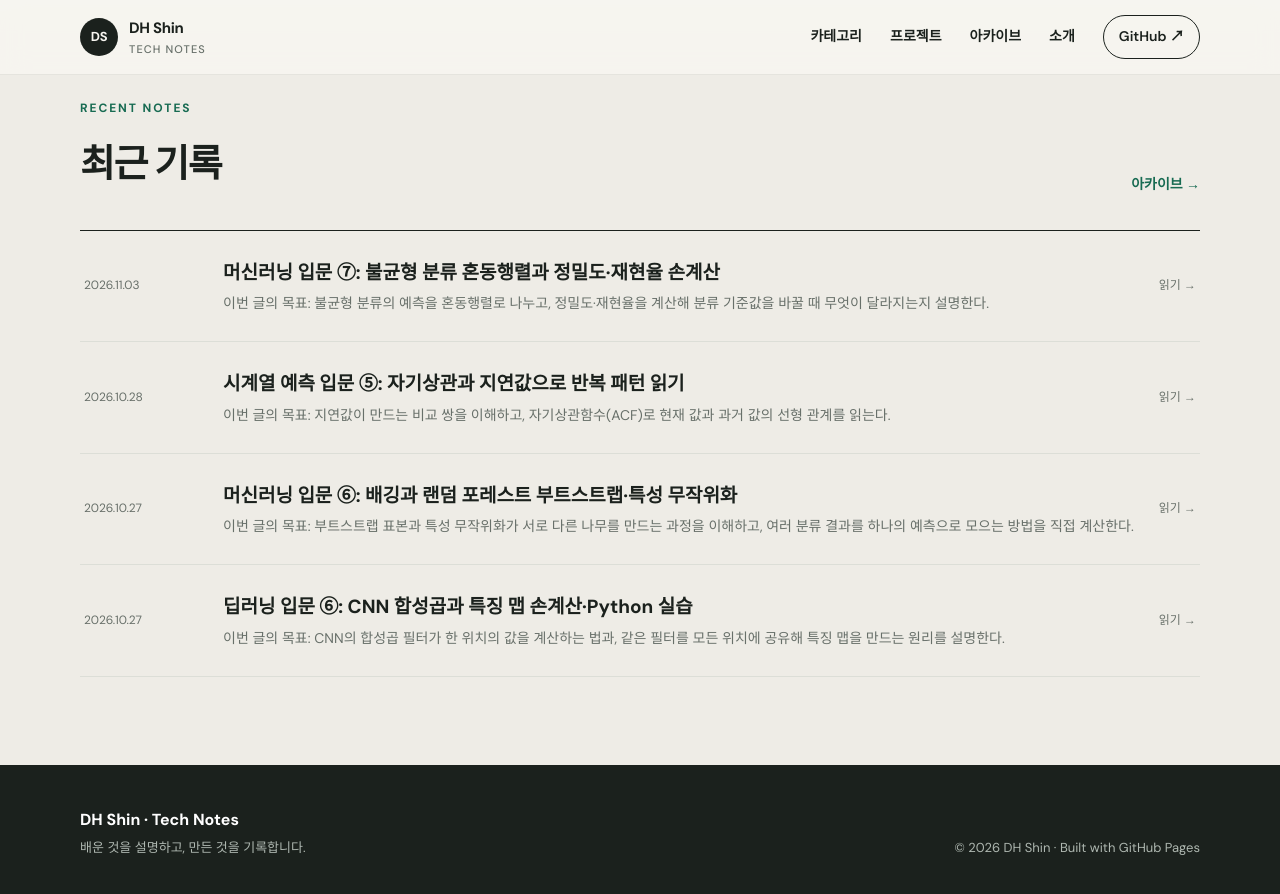
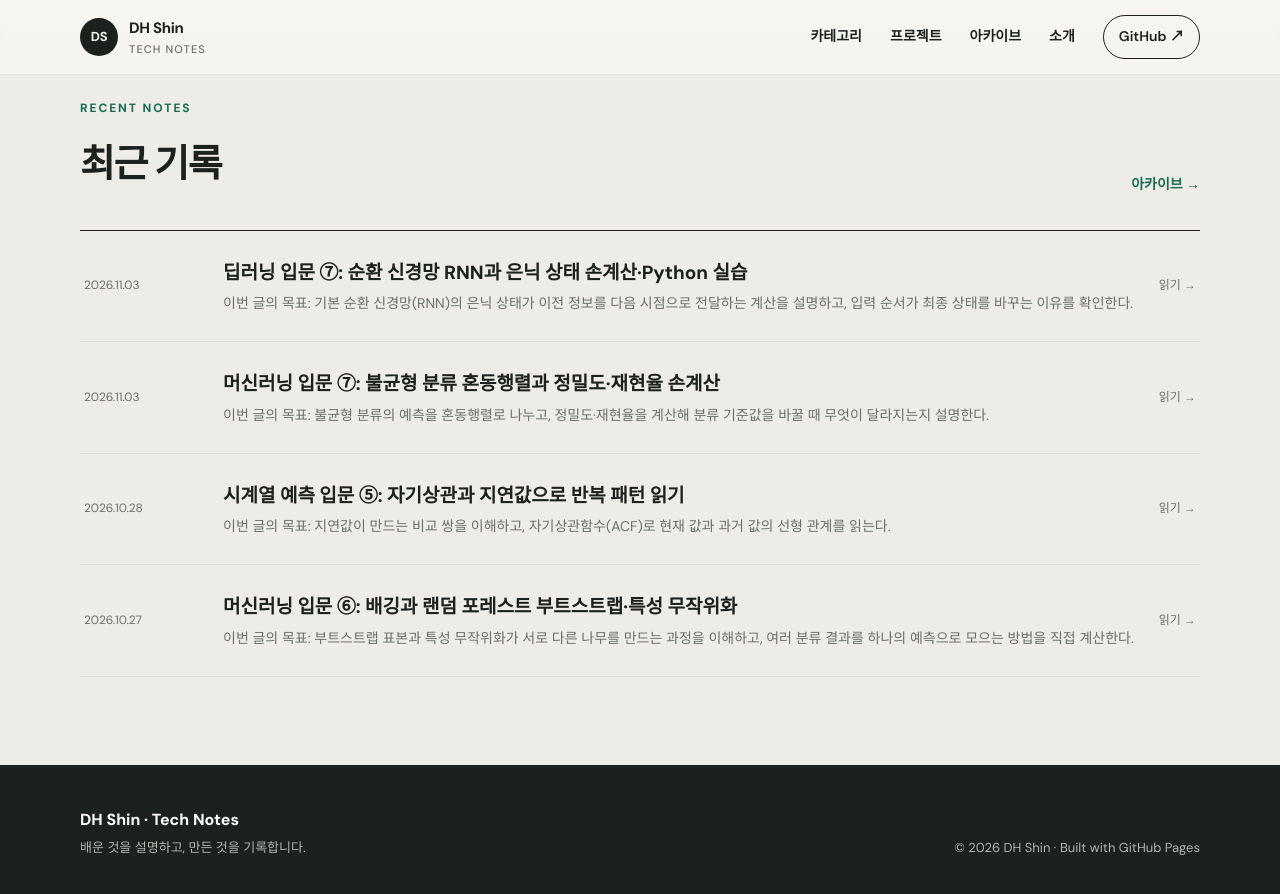
Before and after one commit to dhshin96/dhshin96.github.io, a Jekyll site: the page built from index.html, in a window 1280 px wide and 900 px high, scrolled down 1354 px. Shown: the top 894 px of the window. Built offline with Jekyll 4.4.1, drawn with Linux system fonts in a browser that asks for light colours; some of the changed lines change nothing that is shown.

Commit message:
딥러닝 RNN 은닉 상태 학습 글 추가

````diff
--- a/_posts/2026-10-27-deep-learning-cnn-convolution-feature-map.md
+++ b/_posts/2026-10-27-deep-learning-cnn-convolution-feature-map.md
@@ -147,7 +147,7 @@
 
 ## 다음 글 예고
 
-다음 글에서는 시퀀스 모델을 다룬다. 순서가 있는 입력에서 이전 단계의 정보를 은닉 상태로 전달하는 계산을 작은 숫자로 확인한다.
+다음 글에서는 [순환 신경망(RNN)의 은닉 상태가 이전 정보를 다음 시점으로 전달하는 계산]({{ '/posts/deep-learning-rnn-hidden-state/' | relative_url }})을 작은 숫자로 확인한다.
 
 ## 참고 자료
 
--- /dev/null
+++ b/_posts/2026-11-03-deep-learning-rnn-hidden-state.md
@@ -0,0 +1,141 @@
+---
+title: "딥러닝 입문 ⑦: 순환 신경망 RNN과 은닉 상태 손계산·Python 실습"
+date: 2026-11-03 20:00:00 +0900
+categories: [학습과 모델링]
+tags: [딥러닝, RNN, 순환-신경망, 은닉-상태, 시퀀스, Python]
+description: "순환 신경망(RNN)이 현재 입력과 이전 은닉 상태를 합쳐 순서를 기억하는 계산을 배웁니다. 세 시점의 상태를 손계산하고 순수 Python으로 검산합니다."
+reading_time: 11
+series: "처음 시작하는 딥러닝"
+level: "입문"
+math: true
+---
+
+> **이번 글의 목표:** 기본 순환 신경망(RNN)의 은닉 상태가 이전 정보를 다음 시점으로 전달하는 계산을 설명하고, 입력 순서가 최종 상태를 바꾸는 이유를 확인한다.
+
+입력 `1, 0, 1`을 차례로 넣었더니 은닉 상태는 **0.7616 → 0.3634 → 0.8280**으로 변했다. 둘째 입력이 0이어도 상태가 0으로 사라지지 않는다. 첫 입력의 흔적이 이전 은닉 상태를 통해 남았기 때문이다.
+
+앞 글에서는 [CNN이 같은 필터를 여러 위치에 공유하는 계산]({{ '/posts/deep-learning-cnn-convolution-feature-map/' | relative_url }})을 살펴봤다. RNN도 같은 가중치를 공유하지만, 공간의 여러 위치가 아니라 **시간의 여러 시점**에 반복해서 쓴다.
+
+## 1. 직관: 한 칸짜리 메모장을 다음 시점에 넘긴다
+
+문장, 소리, 센서값처럼 순서가 있는 데이터에서는 현재 값만으로 충분하지 않을 때가 많다. RNN은 시점 $t$의 입력 $x_t$를 처리한 뒤 은닉 상태 $h_t$를 만든다. 이 상태를 현재 출력에 사용할 뿐 아니라 다음 시점의 계산에도 넘긴다.
+
+은닉 상태는 과거 입력을 그대로 저장한 목록이 아니다. 현재 입력과 직전 상태를 정해진 크기의 숫자 벡터로 압축한 결과다. 새 입력이 들어올 때마다 내용이 갱신되므로, 같은 값이라도 앞에 무엇이 왔는지에 따라 다른 상태가 만들어질 수 있다.
+
+예를 들어 은닉 상태의 크기를 4로 정했다면 입력이 열 시점이든 백 시점이든 다음 시점으로 넘기는 값은 네 개다. 시퀀스가 길어져도 메모장 자체가 길어지는 구조는 아니다. 제한된 칸에 새 정보를 계속 섞으므로 무엇을 남기고 잃을지는 가중치와 학습 결과에 달려 있다. 여기서 “기억한다”는 표현은 과거 원본을 꺼내 볼 수 있다는 뜻이 아니라, 이후 계산에 영향을 줄 요약값을 전달한다는 뜻이다.
+
+그림에서는 이해를 위해 입력과 상태를 숫자 하나로 둔다. 실제 RNN에서는 둘 다 벡터이고 가중치는 행렬이지만, “현재 입력과 이전 상태를 합쳐 새 상태를 만든다”는 원리는 같다.
+
+## 2. 기호와 수식: 현재 입력에 이전 상태를 더한다
+
+가장 단순한 RNN의 은닉 상태는 다음처럼 계산할 수 있다.
+
+$$
+h_t=\tanh(W_xx_t+W_hh_{t-1}+b)
+$$
+
+$W_x$는 현재 입력의 영향, $W_h$는 이전 상태의 영향을 조절하는 가중치다. $b$는 편향이고, $\tanh$는 계산 결과를 -1과 1 사이로 누르는 활성화함수다. 첫 시점에는 과거 상태가 없으므로 보통 $h_0=0$에서 시작한다.
+
+중요한 점은 모든 시점에서 같은 $W_x$, $W_h$, $b$를 사용한다는 것이다. 입력 길이가 3에서 30으로 늘어도 시점마다 새 가중치를 만들지 않는다. 대신 이전 상태가 다음 계산에 계속 참여하면서 순서 정보를 전달한다.
+
+계산 그림을 왼쪽에서 오른쪽으로 펼치면 같은 RNN 셀이 시점 수만큼 복사된 것처럼 보인다. 하지만 복사본마다 다른 매개변수를 가진 것이 아니다. 한 셀의 매개변수를 되풀이해 적용한 계산 그래프다. 그래서 각 시점에서 생긴 오차가 같은 가중치의 학습에 함께 영향을 준다.
+
+## 3. 작은 손계산: 0을 넣어도 왜 상태가 남을까
+
+$W_x=1$, $W_h=0.5$, $b=0$, $h_0=0$으로 두고 입력을 $[1,0,1]$ 순서로 넣어 보자. 첫 상태는 다음과 같다.
+
+$$
+h_1=\tanh(1\times1+0.5\times0)=\tanh(1)\approx0.7616
+$$
+
+둘째 입력은 0이지만 이전 상태가 더해진다.
+
+$$
+h_2=\tanh(1\times0+0.5\times0.7616)
+\approx\tanh(0.3808)\approx0.3634
+$$
+
+따라서 현재 입력만 본다면 사라졌을 첫 값의 흔적이 남는다. 셋째 시점에는 새 입력 1과 이 흔적이 함께 들어간다.
+
+$$
+h_3=\tanh(1+0.5\times0.3634)\approx0.8280
+$$
+
+<figure class="study-figure">
+  <img src="{{ '/assets/images/deep-learning/rnn-hidden-state-flow.svg' | relative_url }}" alt="세 시점의 순환 신경망 계산을 펼친 그림. 입력 1, 0, 1이 차례로 들어가고 이전 은닉 상태에 0.5를 곱해 현재 입력과 더한 뒤 하이퍼볼릭 탄젠트를 적용한다. 은닉 상태는 0.7616, 0.3634, 0.8280으로 변하며 각 상태가 다음 시점으로 전달된다.">
+  <figcaption>그림 1. 같은 가중치를 매 시점에 공유하고, 직전 은닉 상태를 다음 계산으로 전달한다.</figcaption>
+</figure>
+
+## 4. 실행 가능한 Python 실습
+
+다음 코드는 외부 패키지 없이 위의 스칼라 RNN을 그대로 실행한다. 마지막에는 같은 세 값을 반대 순서로 넣어 최종 상태를 비교한다.
+
+```python
+import math
+
+
+def run_rnn(sequence, w_x=1.0, w_h=0.5):
+    h = 0.0
+    states = []
+    for x in sequence:
+        h = math.tanh(w_x * x + w_h * h)
+        states.append(h)
+    return states
+
+
+sequence = [1.0, 0.0, 1.0]
+states = run_rnn(sequence)
+for step, (x, h) in enumerate(zip(sequence, states), 1):
+    print(f"t={step}, x={x:+.1f}, h={h:+.4f}")
+
+for values in ([1.0, 0.0, -1.0], [-1.0, 0.0, 1.0]):
+    print(f"{values} -> final h={run_rnn(values)[-1]:+.4f}")
+```
+
+실행 출력은 다음과 같다.
+
+```text
+t=1, x=+1.0, h=+0.7616
+t=2, x=+0.0, h=+0.3634
+t=3, x=+1.0, h=+0.8280
+[1.0, 0.0, -1.0] -> final h=-0.6741
+[-1.0, 0.0, 1.0] -> final h=+0.6741
+```
+
+## 5. 결과 해석: 값의 집합이 같아도 순서가 다르면 결과가 다르다
+
+마지막 두 시퀀스에는 `-1, 0, 1`이 한 번씩 들어 있다. 그러나 `[1, 0, -1]`의 최종 상태는 -0.6741이고, 반대 순서의 최종 상태는 +0.6741이다. RNN이 각 입력을 독립적으로 처리하지 않고, 직전까지 누적된 상태 위에서 현재 입력을 계산하기 때문이다.
+
+$W_h$를 0으로 바꾸면 이전 상태 항이 사라진다. 그러면 각 시점의 상태는 현재 입력만으로 정해져 순서의 흔적을 전달하지 못한다. 반대로 $W_h$의 크기가 커지면 과거 상태의 영향이 더 강해지지만, 오래된 정보를 무조건 정확히 보존한다는 뜻은 아니다.
+
+또한 최종 상태 하나가 시퀀스의 모든 세부 정보를 보존한다고 볼 수 없다. 이번처럼 상태가 숫자 하나라면 여러 과거 입력이 하나의 값에 섞인다. 실제 모델은 은닉 상태의 차원을 늘릴 수 있지만, 상태 크기와 입력 길이가 모델의 이해력을 자동으로 보장하지는 않는다. 어떤 정보를 남겨야 하는지는 데이터와 학습 목표가 정한다.
+
+기본 RNN은 긴 시퀀스를 학습할 때 여러 시점에 걸친 미분의 곱 때문에 기울기 소실이나 폭발을 겪을 수 있다. 학습 과정에서는 [역전파와 연쇄법칙으로 구한 기울기]({{ '/posts/deep-learning-backpropagation-chain-rule/' | relative_url }})가 시간 방향으로도 이어진다. 이번 예제는 학습 전의 순전파만 분리해 은닉 상태의 역할을 확인한 것이다.
+
+따라서 이 예제의 최종 상태 차이는 “RNN이 순서를 사용할 통로가 있다”는 증거이지, 긴 문맥을 잘 학습했다는 성능 증거는 아니다. 순전파 식과 학습 가능성, 실제 학습 성능은 구분해서 해석해야 한다.
+
+실제 분류 모델이라면 은닉 상태에서 예측값을 만들고 [손실함수로 정답과의 차이]({{ '/posts/deep-learning-loss-functions-mse-cross-entropy/' | relative_url }})를 계산한다. 이후 공유 가중치 $W_x$와 $W_h$가 여러 시점에서 받은 기울기를 모아 갱신된다.
+
+## 6. 직접 바꿔 보는 연습
+
+먼저 `w_h=0.0`으로 바꾸고 둘째 상태가 정확히 0이 되는지 확인한다. 다음으로 `w_h=0.9`를 넣어 첫 입력의 흔적이 둘째 상태에 얼마나 더 남는지 비교한다.
+
+그다음 `[1.0, 0.0, 0.0, 0.0]`을 실행해 입력이 사라진 뒤 상태가 어떻게 줄어드는지 기록한다. 마지막으로 `math.tanh`를 항등함수처럼 제거했을 때 상태 범위가 더 이상 -1과 1 사이로 제한되지 않는다는 점도 확인해 본다.
+
+## 핵심 요약
+
+- RNN은 현재 입력 $x_t$와 이전 은닉 상태 $h_{t-1}$를 합쳐 새 상태 $h_t$를 만든다.
+- 은닉 상태는 과거 입력의 목록이 아니라, 현재 시점까지의 정보를 고정된 크기로 압축한 값이다.
+- 모든 시점에 같은 가중치를 공유하므로 입력 길이가 늘어도 시점별 매개변수를 새로 만들지 않는다.
+- 같은 값의 집합도 입력 순서가 바뀌면 은닉 상태의 계산 경로와 최종 결과가 달라진다.
+- 기본 RNN은 긴 거리의 정보를 학습할 때 기울기 소실·폭발 문제가 생길 수 있다.
+
+## 다음 글 예고
+
+다음 글에서는 어텐션과 Transformer의 출발점을 다룬다. 시퀀스 전체에서 현재 계산에 필요한 위치를 가중합으로 고르는 과정을 작은 숫자로 확인한다.
+
+## 참고 자료
+
+1. [PyTorch 공식 문서, RNN](https://docs.pytorch.org/docs/main/generated/torch.nn.RNN.html) — `tanh` RNN의 은닉 상태 식, 입력·출력 형태, 시점별 계산을 확인한 공식 문서.
+2. [Dive into Deep Learning, Recurrent Neural Networks](https://www.d2l.ai/chapter_recurrent-neural-networks/rnn.html) — 이전 은닉 상태를 현재 계산에 포함하고 시간에 걸쳐 매개변수를 공유하는 원리를 설명한 공개 교과서.
+3. [Stanford CS230, 순환 신경망 치트시트](https://web.stanford.edu/~shervine/l/ko/teaching/cs-230/cheatsheet-recurrent-neural-networks/) — RNN의 시점별 식과 장기 의존성에서의 기울기 문제를 정리한 한국어 대학 강의 자료.
````
Also changed, not shown: assets/images/deep-learning/rnn-hidden-state-flow.svg (added).
